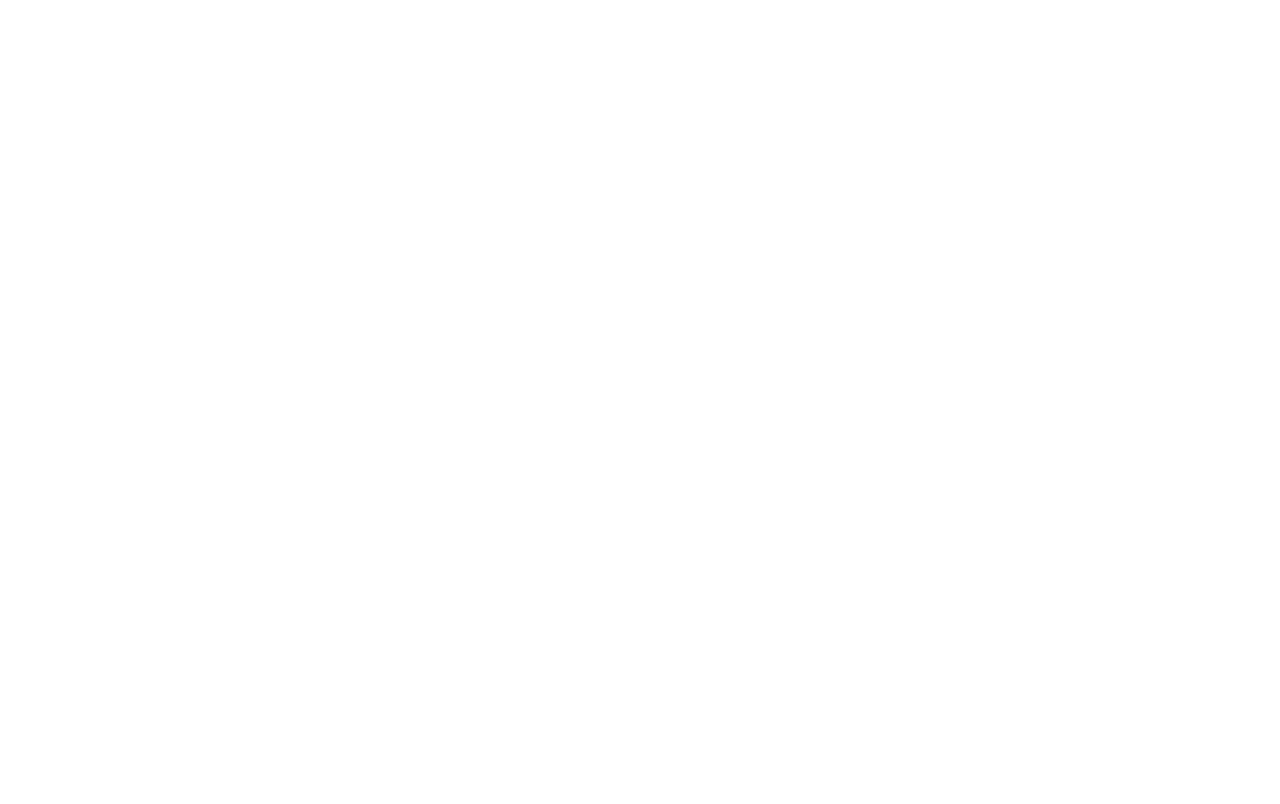
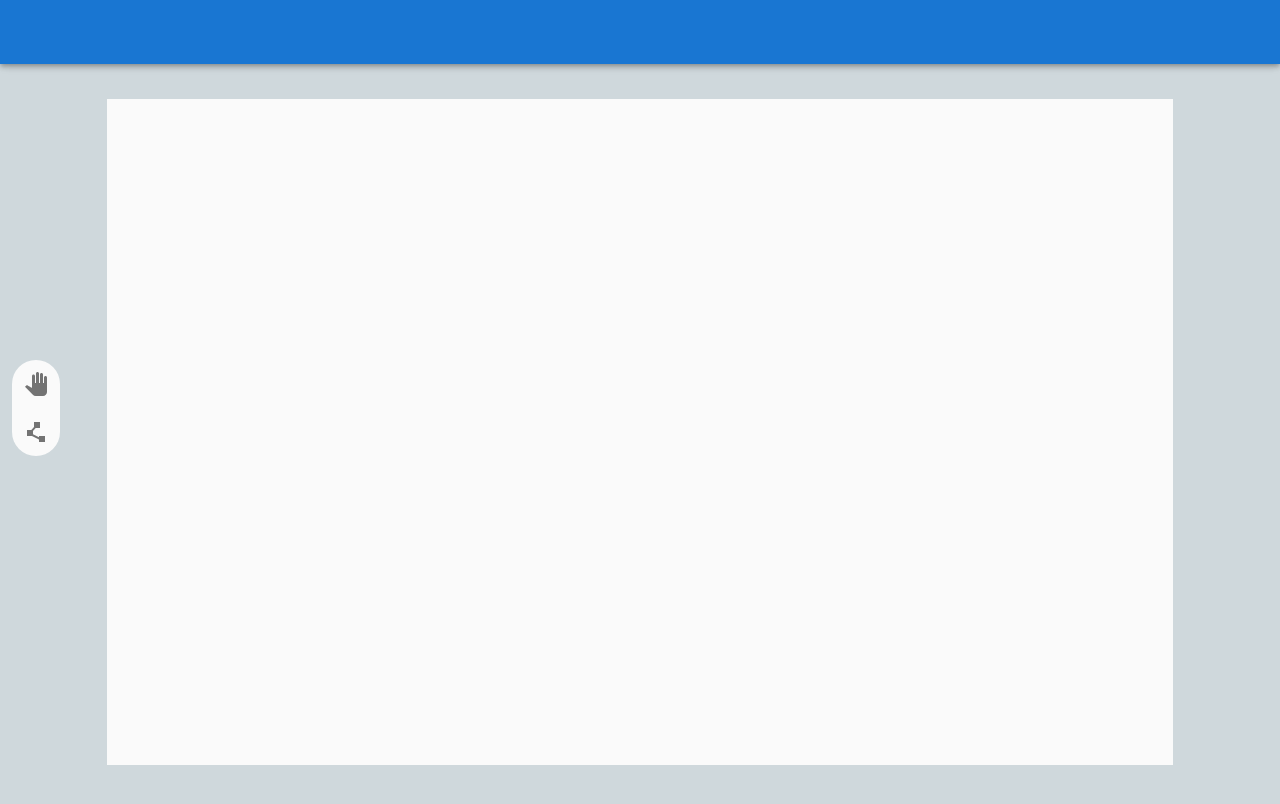
Before and after one commit to ivbutsykin/polygon, a React (Create React App) app: page / in a window 1280 px wide. Shown: the top 804 px of the page. Built offline with nearby package versions, Linux system fonts and the light colour scheme.

Commit message:
feat: Add design markup

```diff
--- a/src/App.tsx
+++ b/src/App.tsx
@@ -1,7 +1,56 @@
+import {
+  AppBar,
+  Toolbar,
+  Stack,
+  Box,
+  IconButton,
+  ButtonGroup,
+} from '@mui/material';
+import PanToolIcon from '@mui/icons-material/PanTool';
+import PolylineIcon from '@mui/icons-material/Polyline';
 import { Board } from './components';
 
 function App() {
-  return <Board />;
+  return (
+    <>
+      <AppBar position="fixed">
+        <Toolbar />
+      </AppBar>
+      <Stack position="fixed" top="45%" left={12}>
+        <Box
+          sx={{
+            p: 0.5,
+            backgroundColor: '#fafafa',
+            borderRadius: 24,
+          }}
+        >
+          <ButtonGroup
+            orientation="vertical"
+            sx={{
+              '& > *:not(:last-child)': {
+                marginBottom: 1,
+              },
+            }}
+          >
+            <IconButton>
+              <PanToolIcon />
+            </IconButton>
+            <IconButton>
+              <PolylineIcon />
+            </IconButton>
+          </ButtonGroup>
+        </Box>
+      </Stack>
+      <Stack
+        mt={8}
+        height="calc(100vh - 64px)"
+        justifyContent="center"
+        alignItems="center"
+      >
+        <Board />
+      </Stack>
+    </>
+  );
 }
 
 export default App;
--- a/src/components/Board.tsx
+++ b/src/components/Board.tsx
@@ -19,11 +19,15 @@
 
   return (
     <Stage
-      width={window.innerWidth}
-      height={window.innerHeight}
+      width={window.innerWidth / 1.2}
+      height={window.innerHeight / 1.2}
       onMouseDown={handleMouseDown}
       onMouseMove={handleMouseMove}
       onWheel={handleWheel}
+      style={{
+        backgroundColor: '#fafafa',
+        maxWidth: window.innerWidth / 1.2,
+      }}
     >
       <Layer>
         {polygons.map((polygon, i) => {
--- /dev/null
+++ b/src/index.css
@@ -0,0 +1,6 @@
+body {
+  background-color: #cfd8dc;
+  margin: 0;
+  height: 100%;
+  overflow: hidden;
+}
--- a/src/index.tsx
+++ b/src/index.tsx
@@ -1,6 +1,7 @@
 import React from 'react';
 import ReactDOM from 'react-dom/client';
 import App from './App';
+import './index.css';
 
 const root = ReactDOM.createRoot(
   document.getElementById('root') as HTMLElement
```
